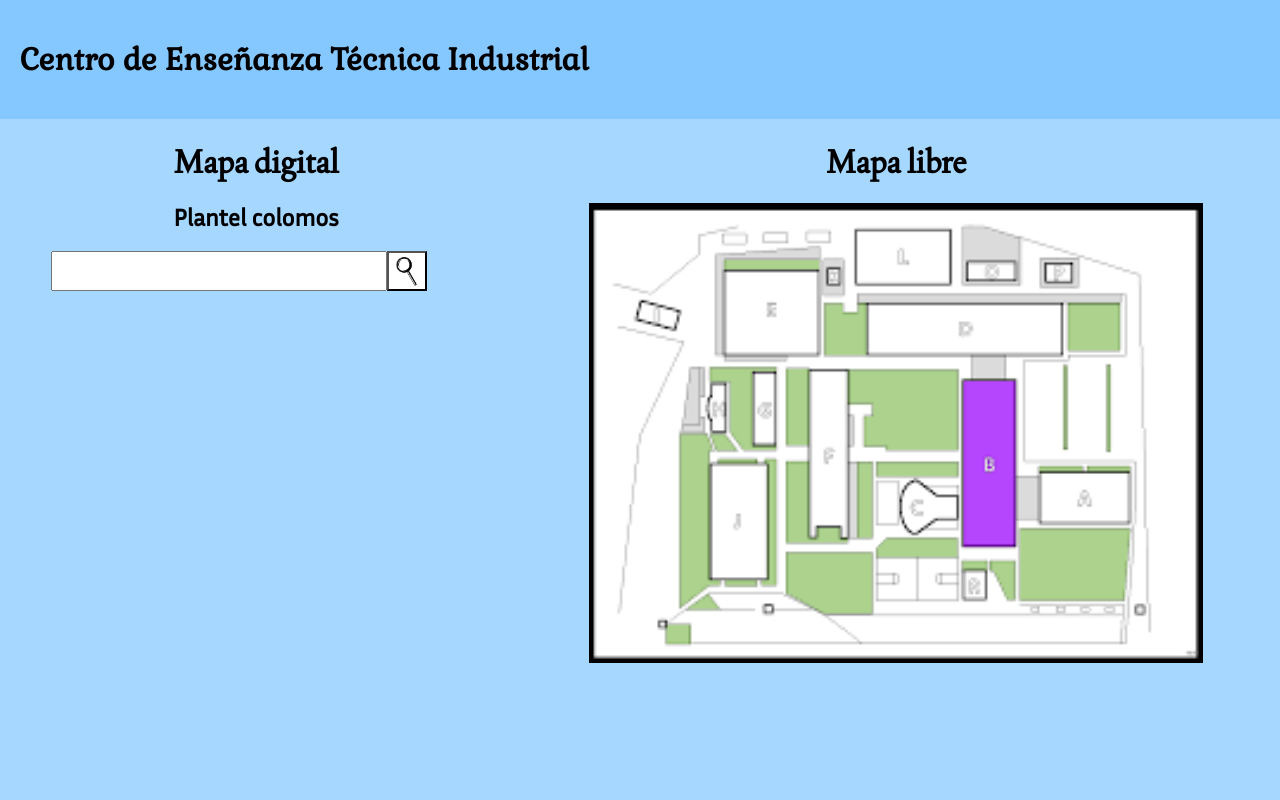
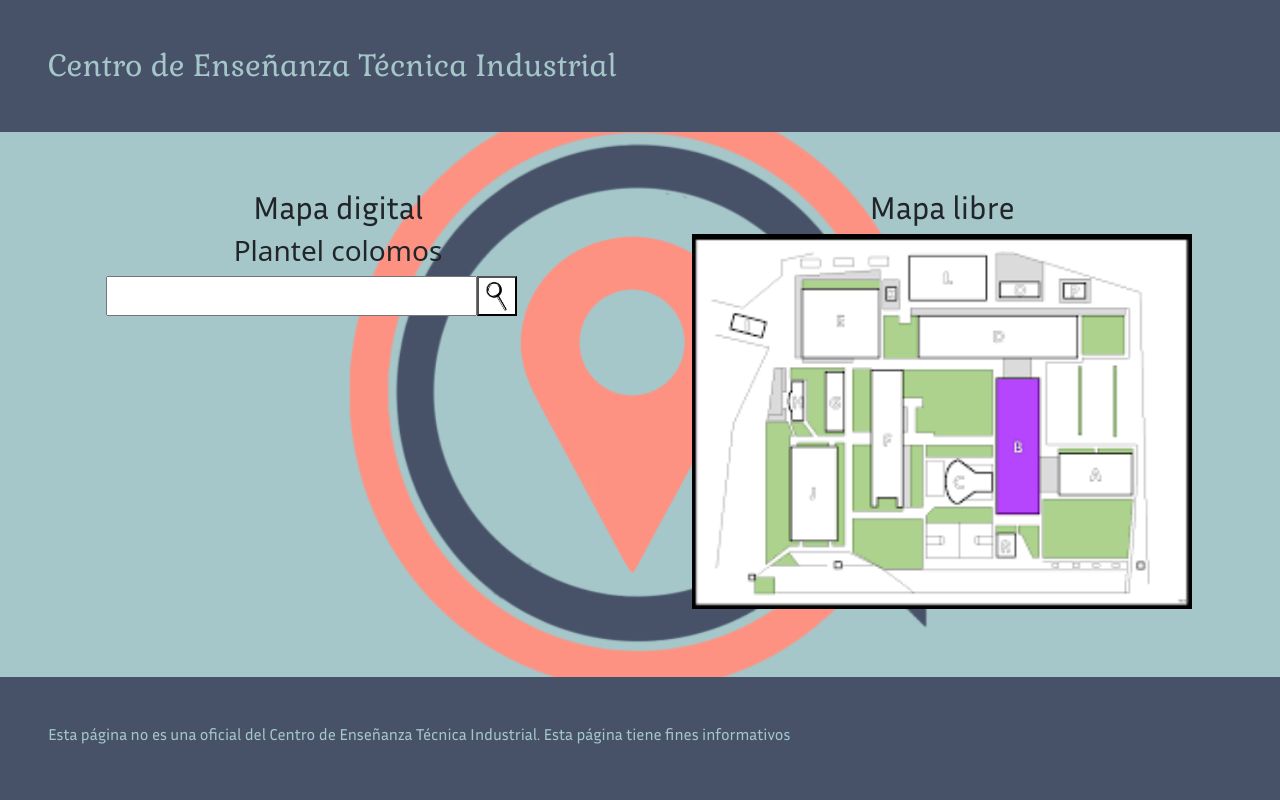
Before and after one commit to alisonraygoza/mapaCeti, a plain HTML site: page index.html in a window 1280 px wide. Drawn offline with nearby package versions, Linux system fonts and the light colour scheme.

Commit message:
pagina principal con bootstrap

```diff
--- a/index.html
+++ b/index.html
@@ -3,25 +3,98 @@
     <meta charset="utf-8">
     <head>
         <title>Mapa digital</title>
-        <link rel="stylesheet" href="styles.css">
     </head>
+        <link href="https://cdn.jsdelivr.net/npm/bootstrap@5.3.3/dist/css/bootstrap.min.css" rel="stylesheet">
+        <meta name="viewport" content="width=device-width, initial-scale=1">
+        <style>
+            body{
+                background-color: #a6c7ca;
+                background-image: url(ceti.png);
+                background-size: 600px;
+                background-position: center;
+                background-repeat: no-repeat;
+                height: 100vh;
+            }
+            .titulo{
+                background-color:#475268;
+                color: #a6c7ca;
+            }
+            #papa{
+                text-align: center;
+            }
+            #buscador{
+                text-align: center;
+            }
+            @font-face {
+                font-family: Gabriela;
+                src: url(Gabriela-Regular.ttf);
+            }
+            @font-face {
+                font-family: Inria Sans;
+                src: url(InriaSans-Regular.ttf);
+            }
+            @font-face {
+                font-family: Joan;
+                src: url(Joan-Regular.ttf);
+            }
+            h1{
+                font-family: Joan;
+            }
+            h2, h6{
+                font-family: Inria Sans;
+            }
+            #escuela{
+                text-align: left;
+                font-size: 30px;
+                font-family: Gabriela;
+            }
+            #barra_busqueda{
+                display: flex;
+                width: 80%;
+                text-align: center;
+                position: relative;
+                left: 10%;
+            }
+            #texto_busqueda{
+                float: center;
+                width: 80%;
+                font-size: 140%;
+            }
+            #img-lupa{
+                width: 40px;
+                height: 40px;
+                background-image: url('lupa.jpg');
+                background-size: cover;
+            }
+            .footer{
+                background-color:#475268;
+                color: #a6c7ca;
+                bottom: 0;
+                position: absolute;
+            }
+        </style>
     <body>
         <header>
-            <h1 id="escuela">Centro de Enseñanza Técnica Industrial</h1>
+            <h1 id="escuela" class="container-fluid p-5 titulo">Centro de Enseñanza Técnica Industrial</h1>
         </header>
-        <div id="papa">
-            <div id="buscador">
-                <h1>Mapa digital</h1>
-                <h2>Plantel colomos</h2>
+        <div id="papa" class="row p-5">
+            <div id="buscador" class="col-12 col-md-6">
+                <h2>Mapa digital</h2>
+                <h3>Plantel colomos</h3>
                 <div id="barra_busqueda">
                     <input id="texto_busqueda" type="text" name="ubicacion">
                     <button id="img-lupa"></button>
                 </div>
             </div>
-            <div id="mapa">
-                <h1>Mapa libre</h2>
-                <img src="mapa.png" id="img-mapa">
+            <div id="mapa" class="col-12 col-md-6">
+                <h2>Mapa libre</h2>
+                <img src="mapa.png" width="500px" class="img-fluid">
             </div>
         </div>
+        <footer>
+            <div class="container-fluid footer p-5">
+                <h6>Esta página no es una oficial del Centro de Enseñanza Técnica Industrial. Esta página tiene fines informativos</h6>
+            </div>
+        </footer>
     </body>
 </html>
```
Also changed, not shown: ceti.jpg (added), ceti.png (added).
